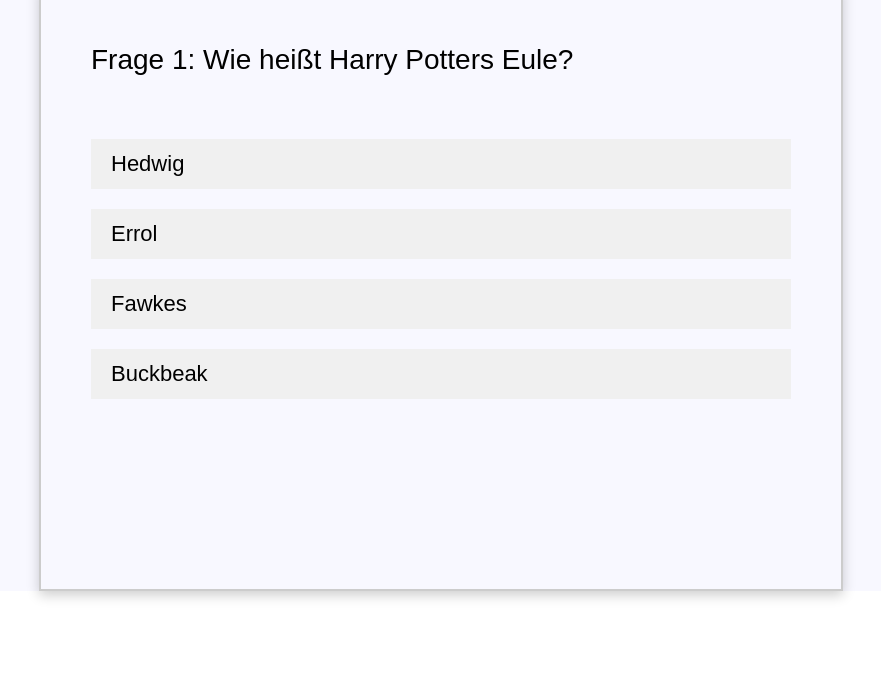
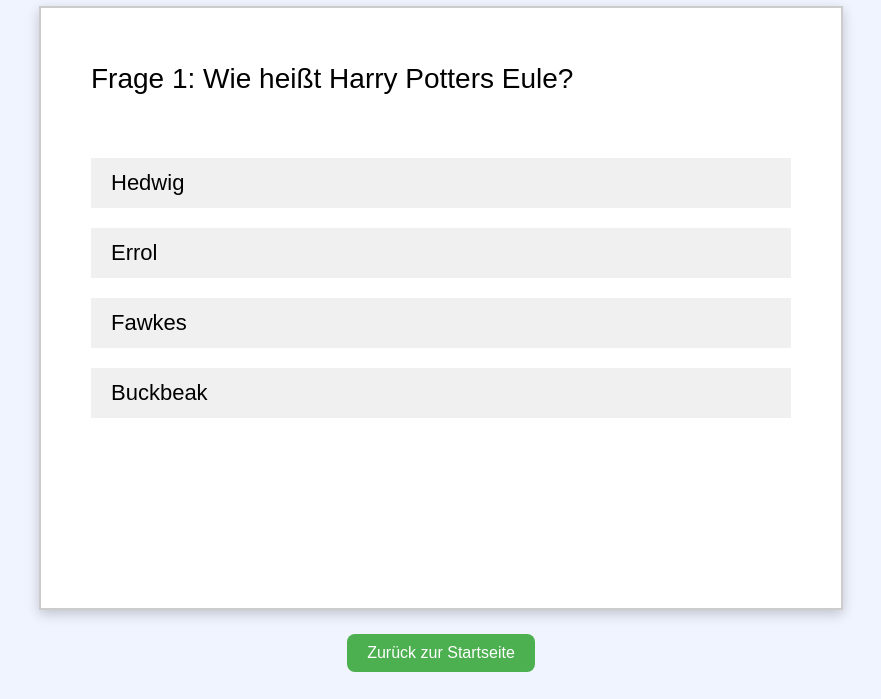
Before and after one commit to MadBellatrix/Nerdworld, a plain HTML site: page HarryPotter/index.html in a window 1280 px wide. Shown: the part 101-800 px from the top of the page, without its empty margins (199-1080 px from the left). Drawn offline with Linux system fonts and the light colour scheme.

Commit message:
Ein bisschen CSS Styling. Und HTML ein wenige angepasst und noch einen Button für später eingefügt

```diff
--- a/HarryPotter/index.html
+++ b/HarryPotter/index.html
@@ -10,7 +10,8 @@
     <h1>Quiz</h1>
     <div>
         <canvas id="quizCanvas" width="800" height="600"></canvas>
-        <script src="quiz.js"></script>
     </div>
+    <button id="extraButton" onclick="alert('Wenn die Seite irgendwann vollständig ist führt dieser Button zurück zur Startseite')">Zurück zur Startseite</button>
+    <script src="quiz.js"></script>
 </body>
 </html>
--- a/HarryPotter/style.css
+++ b/HarryPotter/style.css
@@ -1,19 +1,42 @@
-div {
+html, body {
     height: 100%;
     margin: 0;
-    background: #f8f8ff;
+    padding: 0;
+    font-family: Arial, sans-serif;
+    background: #f0f4ff;
     display: flex;
     justify-content: center;
     align-items: center;
-    font-family: Arial, sans-serif;
-}
+    flex-direction: column;
+  }
 
-canvas {
+  #quizContainer {
+    display: flex;
+    flex-direction: column;
+    align-items: center;
+  }
+
+  canvas {
+    width: 90vw;
+    max-width: 800px;
+    height: auto;
+    aspect-ratio: 4 / 3;
     border: 2px solid #ccc;
     box-shadow: 0 4px 12px rgba(0, 0, 0, 0.2);
-}
+    background: white;
+  }
 
-h1 {
-    text-align: center;
-    margin-bottom: 30px;
-}
+  #extraButton {
+    margin-top: 20px;
+    padding: 10px 20px;
+    font-size: 16px;
+    background-color: #4CAF50;
+    color: white;
+    border: none;
+    border-radius: 8px;
+    cursor: pointer;
+  }
+
+  #extraButton:hover {
+    background-color: #45a049;
+  }
```
